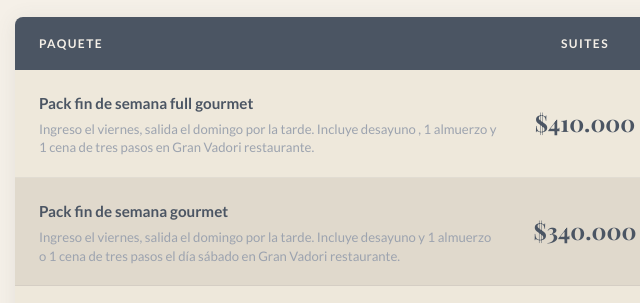
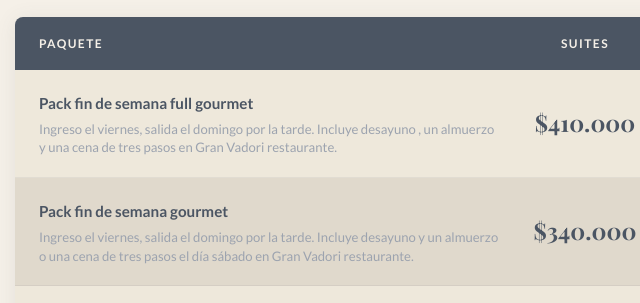
Before and after one commit to guillermoomega/villavadorisuites, a plain HTML site: page index.html in a window 1280 px wide. Shown: the part 4040-4343 px from the top of the page, 215-855 px from the left. Drawn offline with nearby package versions, Linux system fonts and the light colour scheme; a web font is replaced by a local one.

Commit message:
Add files via upload

```diff
--- a/index.html
+++ b/index.html
@@ -877,7 +877,7 @@
       <div class="tarifas-row">
         <div>
           <p class="tarifa-nombre">Pack fin de semana full gourmet</p>
-          <p class="tarifa-sub">Ingreso el viernes, salida el domingo por la tarde. Incluye desayuno , 1 almuerzo y 1 cena de tres pasos en Gran Vadori restaurante.</p>
+          <p class="tarifa-sub">Ingreso el viernes, salida el domingo por la tarde. Incluye desayuno , un almuerzo y una cena de tres pasos en Gran Vadori restaurante.</p>
         </div>
         <p class="tarifa-precio-cell">$410.000</p>
         <p class="tarifa-precio-cell">$360.000</p>
@@ -885,7 +885,7 @@
       <div class="tarifas-row">
         <div>
           <p class="tarifa-nombre">Pack fin de semana gourmet</p>
-          <p class="tarifa-sub">Ingreso el viernes, salida el domingo por la tarde. Incluye desayuno y 1 almuerzo o 1 cena de tres pasos el día sábado en Gran Vadori restaurante.</p>
+          <p class="tarifa-sub">Ingreso el viernes, salida el domingo por la tarde. Incluye desayuno y un almuerzo o una cena de tres pasos el día sábado en Gran Vadori restaurante.</p>
         </div>
         <p class="tarifa-precio-cell">$340.000</p>
         <p class="tarifa-precio-cell">$290.000</p>
```
